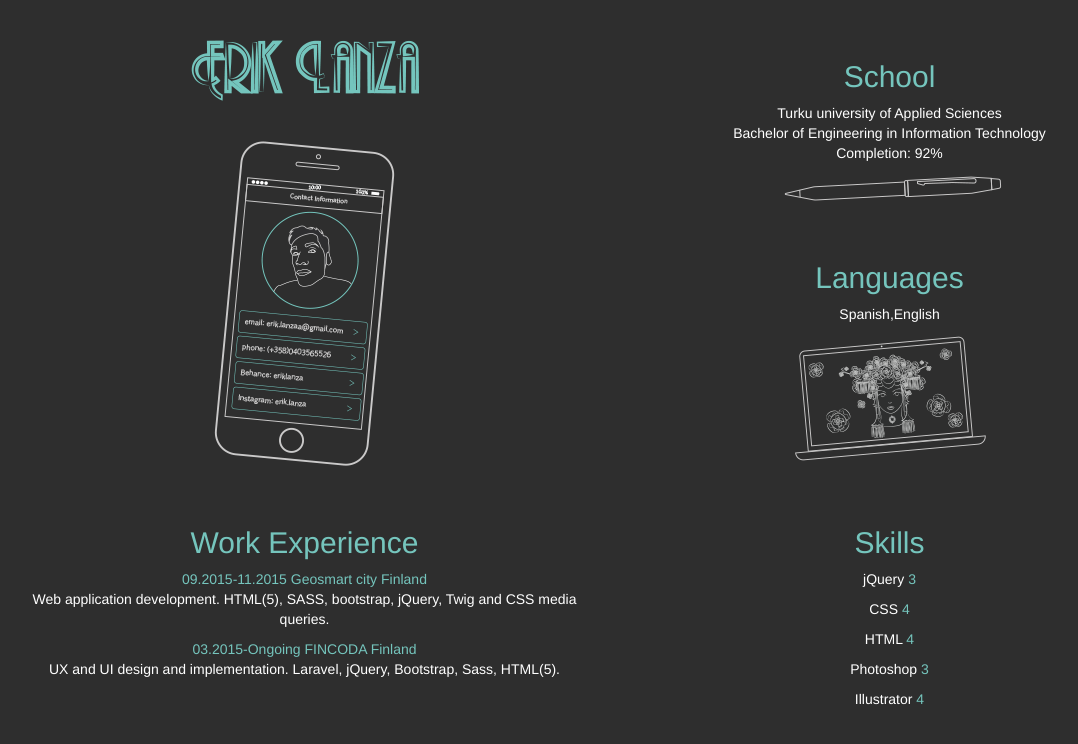
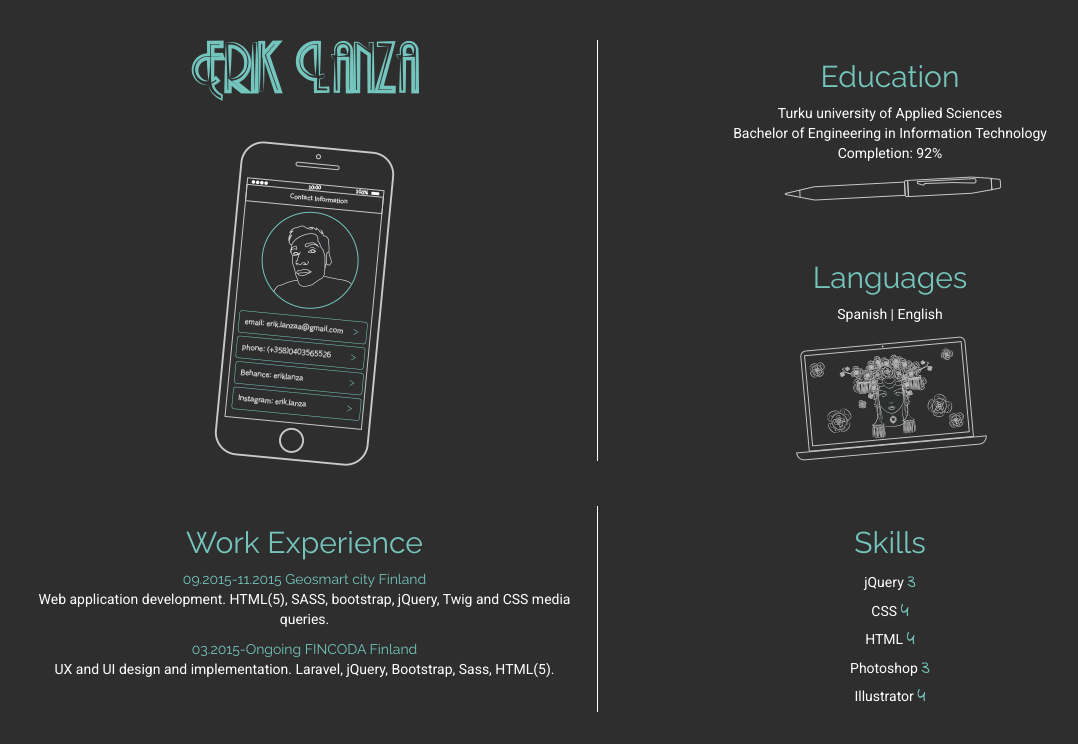
Before and after one commit to eriklanza/CV, a plain HTML site: page index.html in a window 1280 px wide. Shown: the whole page, without its empty margins (43-1121 px from the left). Drawn offline with nearby package versions, Linux system fonts and the light colour scheme.

Commit message:
Added some styling.

```diff
--- a/index.html
+++ b/index.html
@@ -4,19 +4,22 @@
       <meta name="viewport" content="width=device-width, initial-scale=1">
       <link rel="stylesheet" href="https://maxcdn.bootstrapcdn.com/bootstrap/3.3.6/css/bootstrap.min.css" >
       <link rel="stylesheet" href="css/style.css">
+      <link href='https://fonts.googleapis.com/css?family=Roboto' rel='stylesheet' type='text/css'>
+      <link href='https://fonts.googleapis.com/css?family=Raleway' rel='stylesheet' type='text/css'>
+      <link href='https://fonts.googleapis.com/css?family=Indie+Flower' rel='stylesheet' type='text/css'>
    </head>
    <body>
-      <div class="container margintop">
+      <div class="container">
          <div class="row align">
-            <div class="col-md-6">
+            <div class="col-md-6 margintop">
                <img src="images/name.png">
                <div class="row margintop">
                   <img src="images/phone.png">
                </div>
             </div>
-            <div class="col-md-6">
+            <div class="col-md-6 margintop line">
                <div class="row" id="education">
-                  <h2 class="headings"> School</h2>
+                  <h2 class="headings"> Education</h2>
                </div>
                <div class="row">
                   <img src="images/pen.png">
@@ -33,7 +36,7 @@
             <div class="col-md-6" id="work-experience">
                <h2 class="headings">Work Experience</h2>
             </div>
-            <div class="col-md-6 marginbottom" id="skills">
+            <div class="col-md-6 marginbottom line" id="skills">
                <h2 class="headings">Skills</h2>
             </div>
          </div>
--- a/js/custom.js
+++ b/js/custom.js
@@ -2,25 +2,25 @@ $(document).ready(function() {
     $.getJSON('ErikLanza.json', function(data){
 
         var educationData = data.education,
-        work_experienceData = data.work_experience,
+        workExperienceData = data.work_experience,
         skillsData = data.skills,
         $educationh2 = $('#education h2'),
-        $work_experienceh2 = $('#work-experience h2'),
+        $workExperienceh2 = $('#work-experience h2'),
         $skillsh2 = $('#skills h2');
 
         $(educationData).each(function(index, value){
             $educationh2.after('<p>' + value.school + '<br/>' + value.degree + '<br/> Completion: ' + value.percentage_completed + '%</p>');
         });
 
-        $(work_experienceData).each(function(index, value){
-            $work_experienceh2.after('<span class="headings">' + value.timespan+'    '  +  value.place  + '   ' + value.country + '</span> <br/>' + value.task + '</p>');
+        $(workExperienceData).each(function(index, value){
+            $workExperienceh2.after('<span class="headings">' + value.timespan+'    '  +  value.place  + '   ' + value.country + '</span> <br/>' + value.task + '</p>');
         });
 
         $(skillsData).each(function(index, value){
-            $skillsh2.after('<p>' + value.tool +' <span class="headings">   ' + value.rating + '</span></p>');
+            $skillsh2.after('<p class="normal">' + value.tool +' <span class="rating">   ' + value.rating + '</span></p>');
         });
 
-        $('#languages h2').after('<p>' + data.languages + '</p>');
+        $('#languages h2').after('<p>' + data.languages[0] + ' | ' + data.languages[1] + '</p>');
 
     });
 });
--- a/sass/style.sass
+++ b/sass/style.sass
@@ -1,5 +1,6 @@
 body
     background-color: #2E2E2E
+    font-family: 'Roboto', sans-serif
 
 .align
     text-align: center
@@ -9,9 +10,28 @@ body
 
 .headings
     color: #75C5BD
+    font-family: 'Raleway', sans-serif
 
 .margintop
     margin-top: 40px
 
 .marginbottom
     margin-bottom: 50px
+
+.line
+    border-left: solid
+    border-width: 1px
+
+.normal
+    margin: 0px
+
+.rating
+    margin: 0px
+    color: #75C5BD
+    font-size: 20px
+    font-family: 'Indie Flower', cursive
+
+@media (max-width: 991px)
+    .line
+        border-left: none
+        border-width: 0px
```
Also changed, not shown: css/style.css, 1 other file.
